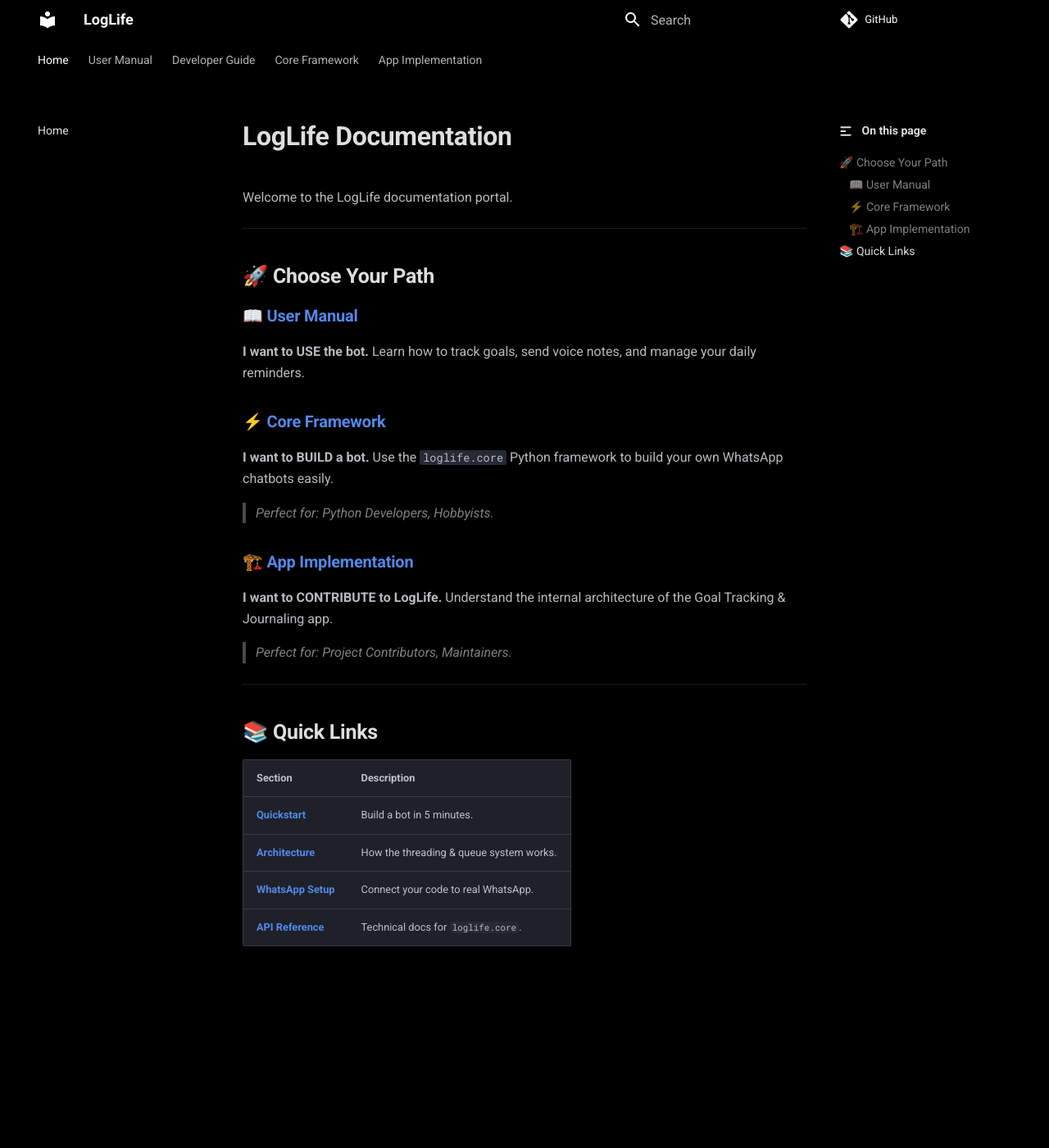
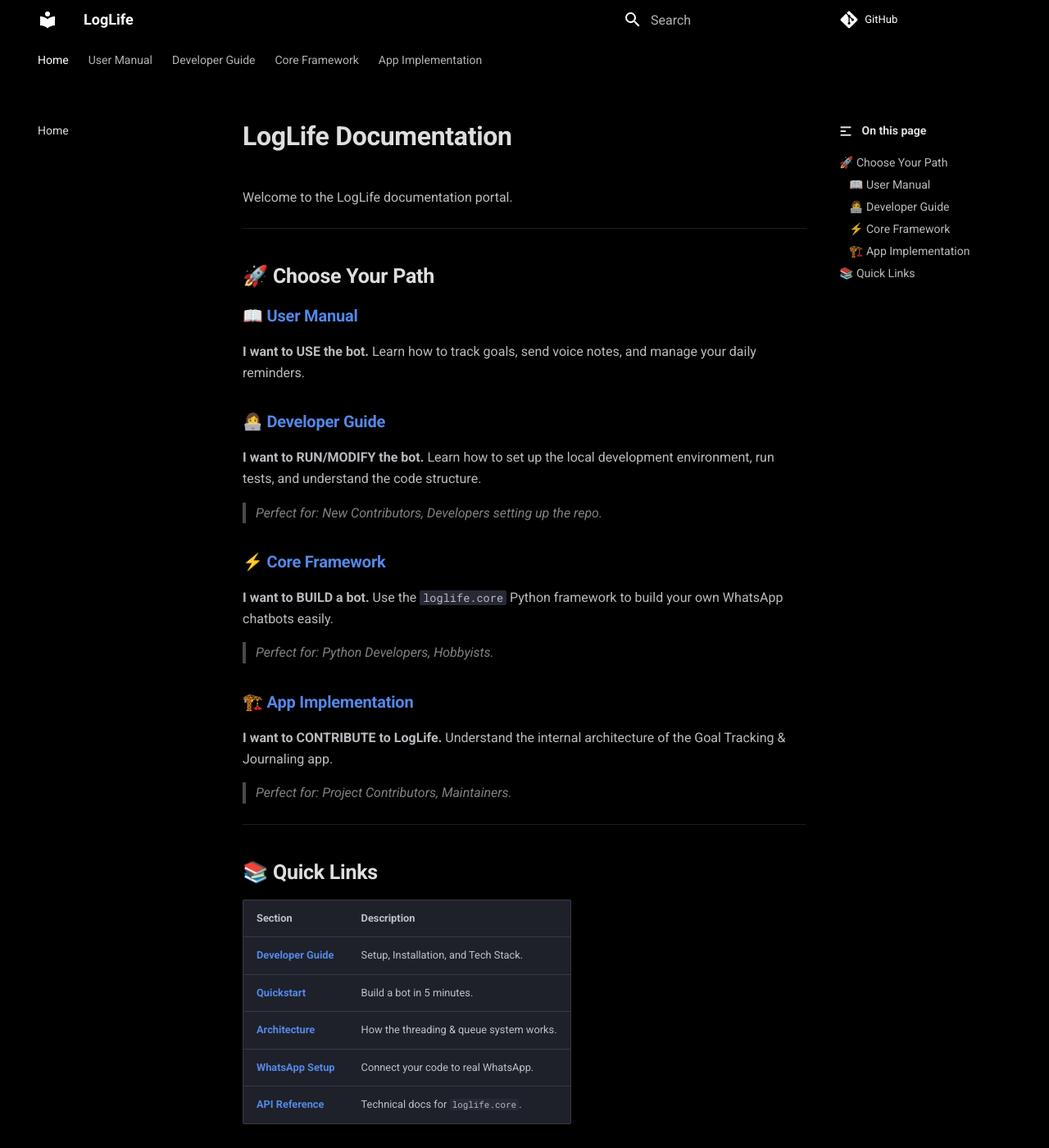
Before and after one commit to jmoraispk/loglife, an MkDocs documentation site: the page built from docs/index.md, in a window 1280 px wide and 1400 px high. Shown: the whole window at 82% size. Built offline with MkDocs 1.6.1 and Material for MkDocs 9.7.7, drawn with Linux system fonts in a browser that asks for light colours; comment, search, counter and statistics services are not loaded.

Commit message:
update main index to add dev guide

```diff
--- a/docs/index.md
+++ b/docs/index.md
@@ -9,6 +9,11 @@ Welcome to the LogLife documentation portal.
 ### 📖 [User Manual](usage/overview.md)
 **I want to USE the bot.**
 Learn how to track goals, send voice notes, and manage your daily reminders.
+
+### 👩‍💻 [Developer Guide](developer/overview.md)
+**I want to RUN/MODIFY the bot.**
+Learn how to set up the local development environment, run tests, and understand the code structure.
+> *Perfect for: New Contributors, Developers setting up the repo.*
 
 ### ⚡ [Core Framework](core/quickstart.md)
 **I want to BUILD a bot.**
@@ -26,6 +31,7 @@ Understand the internal architecture of the Goal Tracking & Journaling app.
 
 | Section | Description |
 | :--- | :--- |
+| [**Developer Guide**](developer/overview.md) | Setup, Installation, and Tech Stack. |
 | [**Quickstart**](core/quickstart.md) | Build a bot in 5 minutes. |
 | [**Architecture**](core/architecture.md) | How the threading & queue system works. |
 | [**WhatsApp Setup**](core/whatsapp-setup.md) | Connect your code to real WhatsApp. |
```
